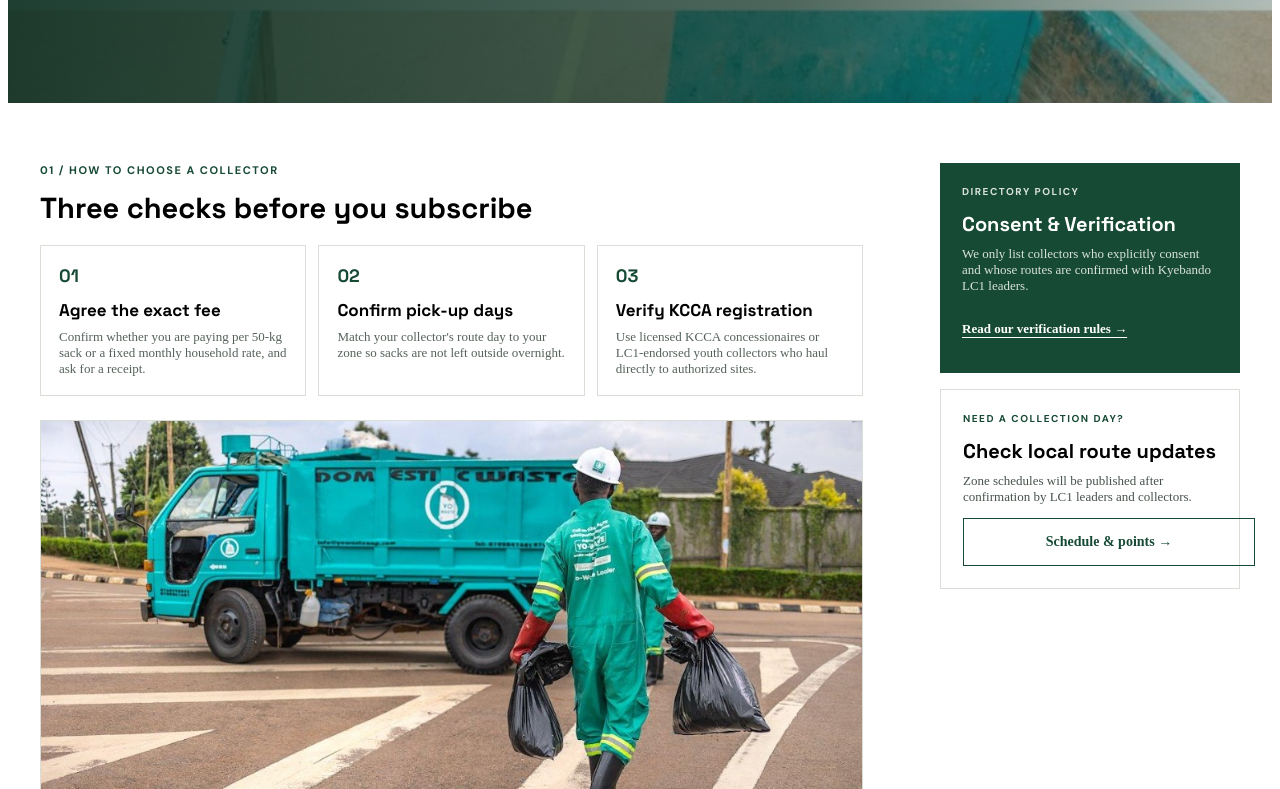
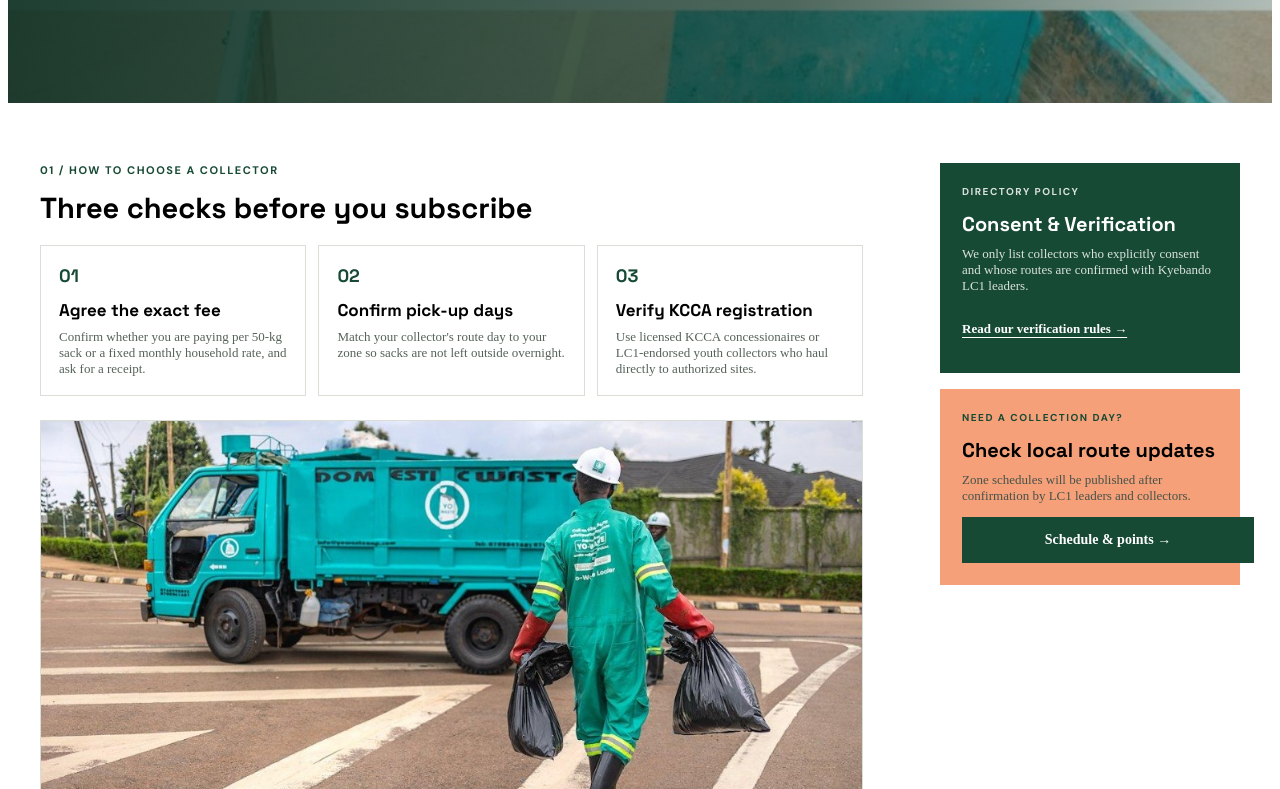
Before and after one commit to wanyanachristine18-cyber/kyebando-clean, a plain HTML site: page collectors.html in a window 1280 px wide. Shown: the part 421-1210 px from the top of the page. Drawn offline with Linux system fonts and the light colour scheme.

Commit message:
Update collector collection-day card color
Co-authored-by: Copilot <223556219+Copilot@users.noreply.github.com>

```diff
--- a/collectors.html
+++ b/collectors.html
@@ -185,11 +185,11 @@
 <p>We only list collectors who explicitly consent and whose routes are confirmed with Kyebando LC1 leaders.</p>
 <a class="text-link light-link" href="about.html">Read our verification rules →</a>
 </div>
-<div class="side-card">
+<div class="side-card side-card-orange">
 <p class="eyebrow eyebrow-dark">Need a collection day?</p>
 <h3>Check local route updates</h3>
 <p>Zone schedules will be published after confirmation by LC1 leaders and collectors.</p>
-<a class="button button-outline button-full" href="schedule-points.html">Schedule &amp; points →</a>
+<a class="button button-dark button-full" href="schedule-points.html">Schedule &amp; points →</a>
 </div>
 </aside>
 </section>
```
